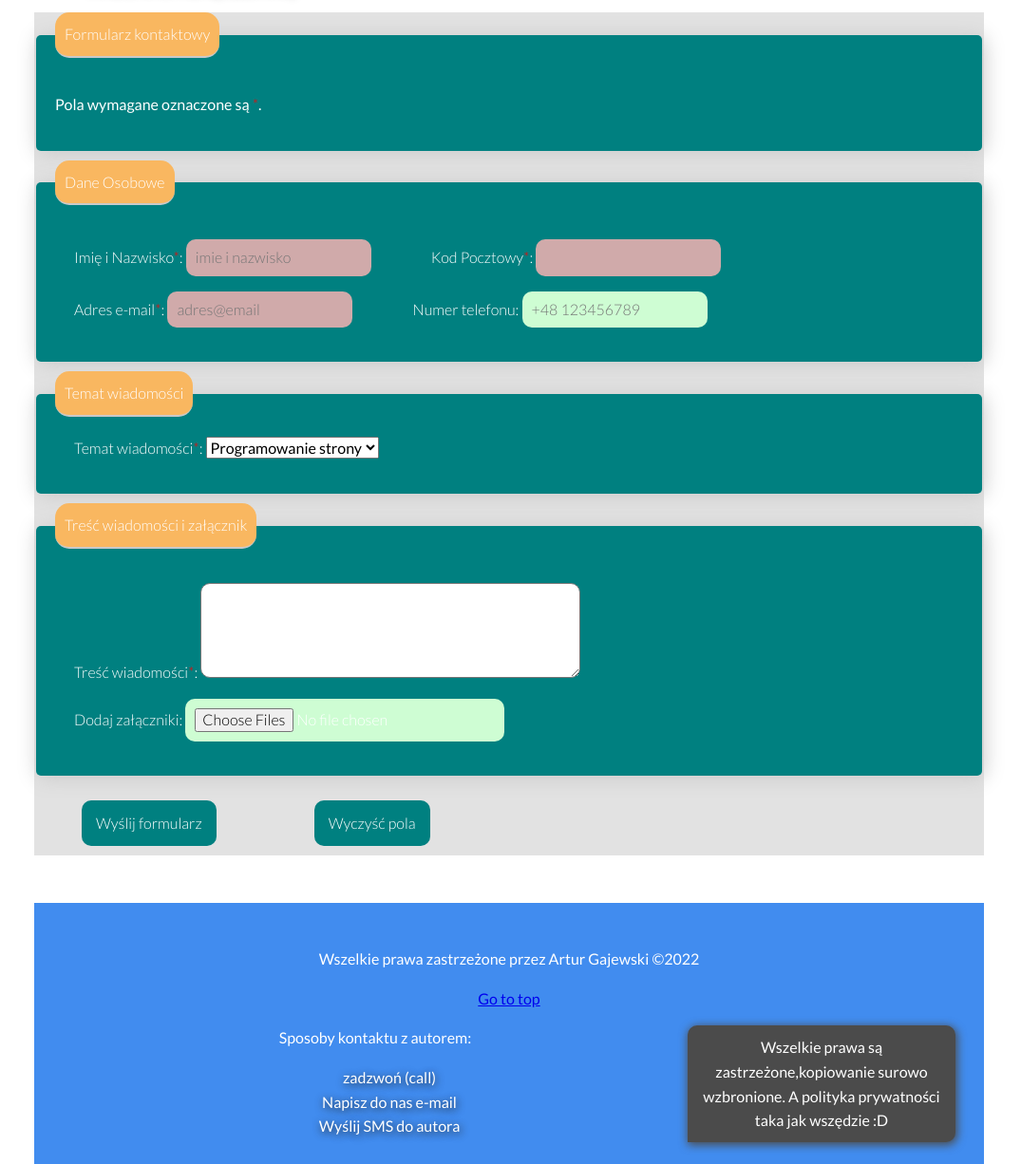
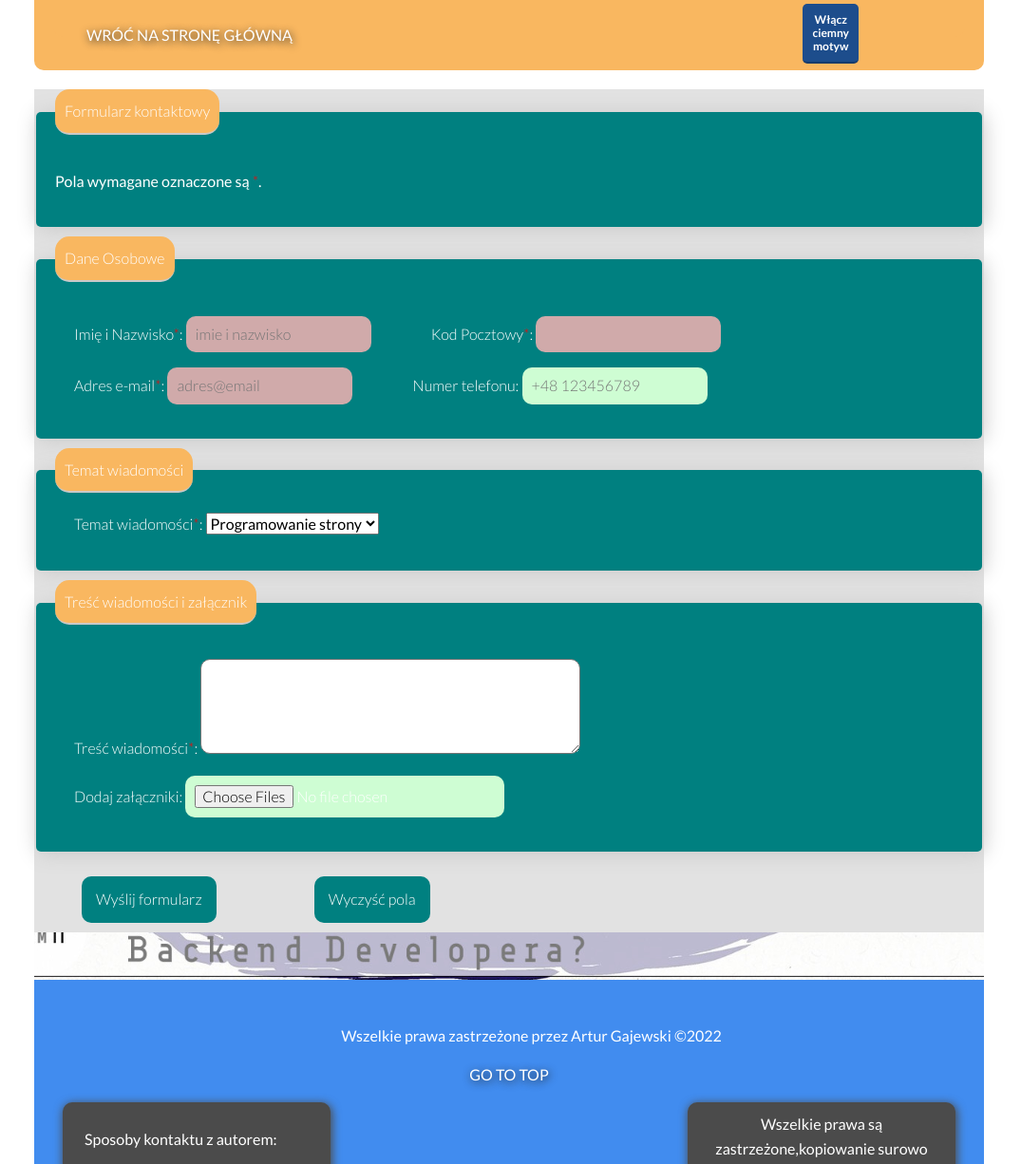
Before and after one commit to arturgajewski/homepage, a plain HTML site: page kontakt.html in a window 1280 px wide. Shown: the part 158-1384 px from the top of the page at 95% size, without its empty margins (104-1179 px from the left). Drawn offline with nearby package versions, Linux system fonts and the light colour scheme; a web font is replaced by a local one.

Commit message:
modified kontakt.html

```diff
--- a/kontakt.html
+++ b/kontakt.html
@@ -13,6 +13,7 @@
     <link
         href="https: //fonts.googleapis.com/css2? rodzina= Lato:ital,masa@0,300;0,400;0,700;0,900;1,300;1400;1,700;1900 & display=swap"
         rel="stylesheet">
+    <link href="css/main.css" rel="stylesheet">
     <link href="css/style.css" rel="stylesheet">
     <link href="css/body.css" rel="stylesheet">
     <link href="css/header.css" rel="stylesheet">
@@ -20,22 +21,27 @@
     <link href="css/article.css" rel="stylesheet">
     <link href="css/table.css" rel="stylesheet">
     <link href="css/footer.css" rel="stylesheet">
+    <meta property="og:image" content="images/homepage.png">
+    <link rel="icon" href="images/favicon.png">
     <script defer src="js/script.js"></script>
     <title>Formularz kontaktowy - Artur Gajewski</title>
 </head>
 
 <body class="body">
     <header id="top">
-        <h1 class="header">Artur Gajewski - uczeń :)
+        <h1 class="top__header">Formularz kontaktowy - Artur Gajewski
         </h1>
     </header>
-    <nav class="navigationBar">
-        <ul>
-            <a class="navigation__links" href="index.html"> Wróć na stronę główną</a>
+    <nav class="navigation">
+        <ul class="navigation">
+            <li class="navigation__links--list"><a class="navigation__links" href="index.html"> Wróć na stronę
+                    główną</a></li>
 
-            <button class="button__changeBackground">Włącz <div class="darkedName">ciemny</div> motyw</button>
+            <button class="navigation__button js-button__changeBackground">Włącz <div class="darkedName">ciemny</div>
+                motyw</button>
         </ul>
     </nav>
+    <main class="main__background">
         <form class="form">
             <p>
             <fieldset class="form__fieldset">
@@ -86,8 +92,8 @@
                 <legend class="form__fieldset--legend">Treść wiadomości i załącznik</legend>
                 <p>
                     <label class="form__label">
-                    Treść wiadomości<span class="form__legend--star">*</span>: <textarea class="form__input--textarea"
-                        name="desc" required></textarea>
+                        Treść wiadomości<span class="form__legend--star">*</span>: <textarea
+                            class="form__input--textarea" name="desc" required></textarea>
                     </label>
                 </p>
                 <p>
@@ -104,16 +110,16 @@
         </form>
 
         <footer id="stopka" class="footer">
-        <p> Wszelkie prawa zastrzeżone przez Artur Gajewski &copy;2022</p>
-        <a class="footer__GoTop" href="#top"> Go to top</a>
-        <p>
+            <p class="paragraph"> Wszelkie prawa zastrzeżone przez Artur Gajewski &copy;2022</p>
+            <a class="footer__gotop" href="#top"> Go to top</a>
+            <p class="paragraph">
             <div class="footer__privatePolitics">
                 Wszelkie prawa są zastrzeżone,kopiowanie surowo wzbronione.
                 A polityka prywatności taka jak wszędzie :D
             </div>
-        <nav id="linki-stopka" class="footer__navigation">
+            <nav id="linki-stopka" class="navigation__footer">
 
-            <p>
+                <p class="paragraph">
                     Sposoby kontaktu z autorem:
                 </p>
                 <ul>
@@ -133,6 +139,7 @@
             </p>
 
         </footer>
+    </main>
 </body>
 
 </html>
```
Lines whose indentation alone changed are shown as unchanged.
